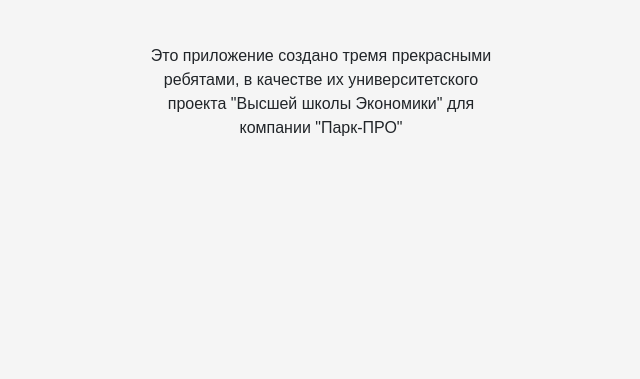
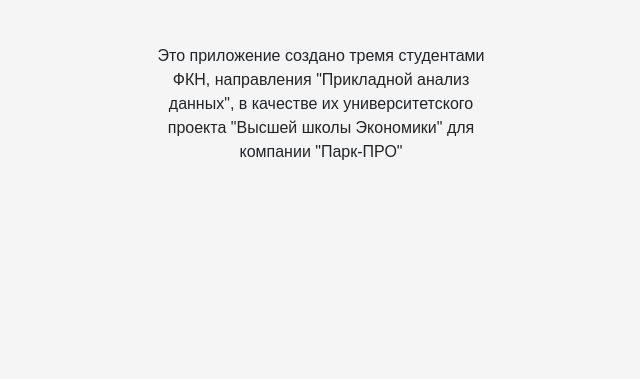
Before and after one commit to OWbI6KA/Monday, a Django app: page / in a window 1280 px wide. Shown: the part 71-450 px from the top of the page, without its empty margins (319-959 px from the left). Run offline with Django 4.2, Linux system fonts and the light colour scheme; some libraries are stand-ins or nearby versions.

Commit message:
Update index.html

```diff
--- a/templates/base/index.html
+++ b/templates/base/index.html
@@ -8,8 +8,8 @@
 {% block content %}
     <link rel="stylesheet " href="{% static 'css/base/Main_page.css' %}">
     <p class="p">
-        Это приложение создано тремя прекрасными ребятами,
-        в качестве их университетского проекта "Высшей школы Экономики"
-        для компании "Парк-ПРО"
+        Это приложение создано тремя студентами ФКН, направления "Прикладной анализ данных",
+в качестве их университетского проекта "Высшей школы Экономики"
+для компании "Парк-ПРО"
     </p>
 {% endblock %}
```
